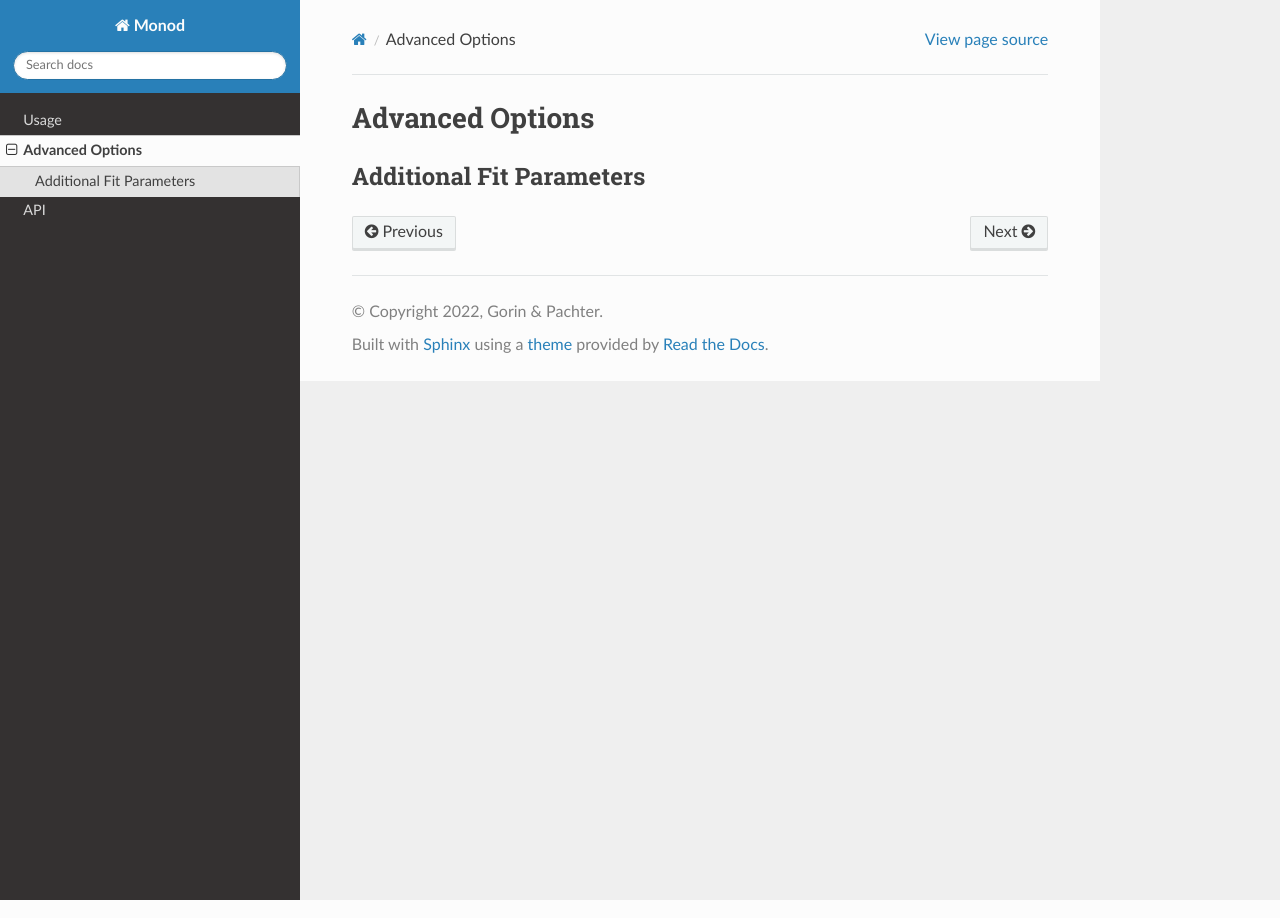
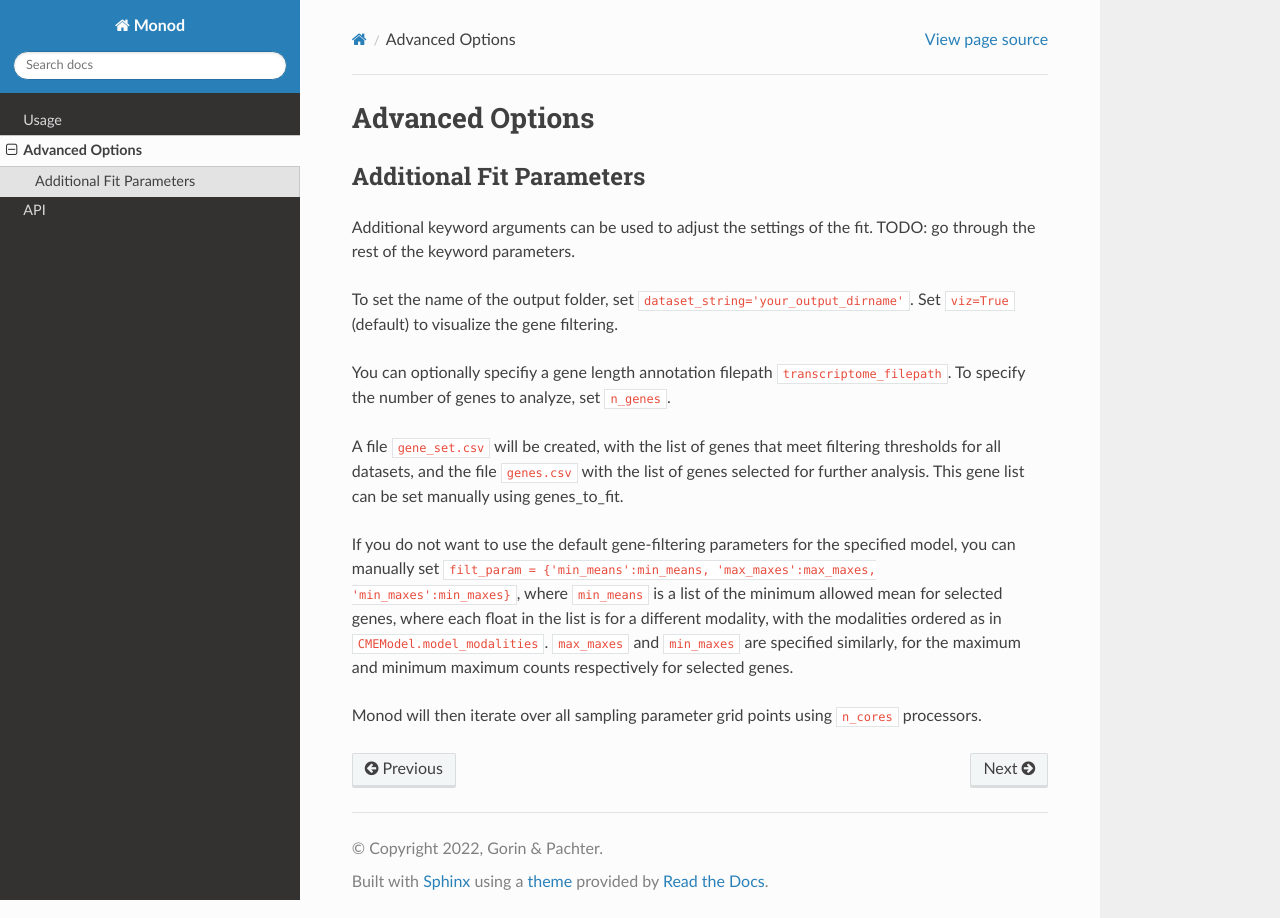
Before and after one commit to pachterlab/monod_examples, a Sphinx documentation site: the page built from docs/source/advanced.rst, in a window 1280 px wide. Built offline with Sphinx 7.4.7 and the Read the Docs theme 3.1.0, drawn with Linux system fonts in a browser that asks for light colours.

```diff
--- a/docs/source/advanced.rst
+++ b/docs/source/advanced.rst
@@ -5,3 +5,15 @@
 
 Additional Fit Parameters
 ------------
+
+Additional keyword arguments can be used to adjust the settings of the fit. TODO: go through the rest of the keyword parameters.
+
+To set the name of the output folder, set ``dataset_string='your_output_dirname'``. Set ``viz=True`` (default) to visualize the gene filtering.
+
+You can optionally specifiy a gene length annotation filepath ``transcriptome_filepath``. To specify the number of genes to analyze, set ``n_genes``.
+
+A file ``gene_set.csv`` will be created, with the list of genes that meet filtering thresholds for all datasets, and the file ``genes.csv`` with the list of genes selected for further analysis. This gene list can be set manually using genes_to_fit.
+
+If you do not want to use the default gene-filtering parameters for the specified model, you can manually set ``filt_param = {'min_means':min_means, 'max_maxes':max_maxes, 'min_maxes':min_maxes}``, where ``min_means`` is a list of the minimum allowed mean for selected genes, where each float in the list is for a different modality, with the modalities ordered as in ``CMEModel.model_modalities``. ``max_maxes`` and ``min_maxes`` are specified similarly, for the maximum and minimum maximum counts respectively for selected genes.
+
+Monod will then iterate over all sampling parameter grid points using ``n_cores`` processors.
```
